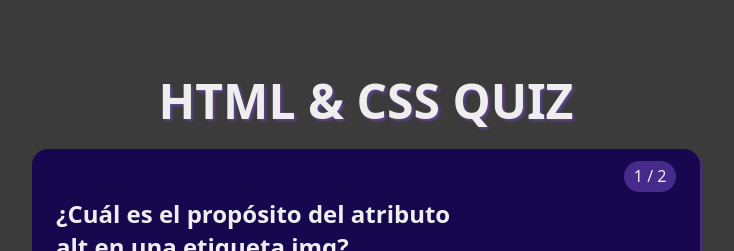
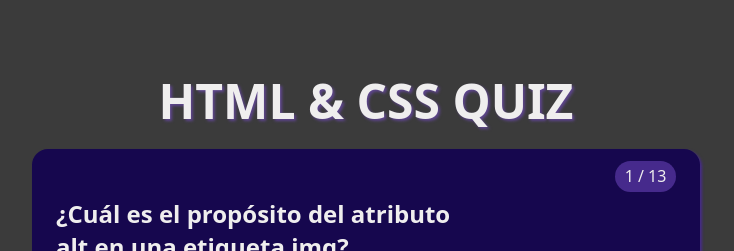
Before and after one commit to reposocratech/HTML-CSS-Quiz, a React (Vite) app: page / in a window 1280 px wide. Shown: the top 251 px of the page, without its empty margins (274-1008 px from the left). Built offline with nearby package versions, Linux system fonts and the light colour scheme.

Commit message:
Añadidas nuevas preguntas

```diff
--- a/src/data/questions.js
+++ b/src/data/questions.js
@@ -27,7 +27,138 @@ El atributo **alt** se usa en las imágenes para proporcionar un **texto alterna
       { id: 4, content: '<src>' },
     ],
     correctAnswer: 1,
-    additionalInfo:
-      'Para crear un enlace se usa la etiqueta <a> con el atributo href.',
+    additionalInfo: 'En HTML se usa la etiqueta `<a>` para crear un enlace.',
+  },
+  {
+    id: 3,
+    question: '¿Cuál es la función principal de CSS?',
+    options: [
+      { id: 1, content: 'Definir la estructura del documento' },
+      { id: 2, content: 'Estilizar y dar formato a los elementos HTML' },
+      { id: 3, content: 'Manejar la lógica del lado del cliente' },
+      { id: 4, content: 'Procesar datos del servidor' },
+    ],
+    correctAnswer: 2,
+    additionalInfo: 'CSS (Cascading Style Sheets) se utiliza principalmente para controlar el diseño, formato y presentación visual de los documentos HTML.',
+  },
+  {
+    id: 4,
+    question: '¿Qué significa HTML?',
+    options: [
+      { id: 1, content: 'Hyper Text Markup Language' },
+      { id: 2, content: 'High Tech Modern Language' },
+      { id: 3, content: 'Hyper Transfer Markup Language' },
+      { id: 4, content: 'Home Tool Markup Language' },
+    ],
+    correctAnswer: 1,
+    additionalInfo: 'HTML significa Hyper Text Markup Language. Es el lenguaje estándar para crear páginas web.',
+  },
+  {
+    id: 5,
+    question: '¿Cuál es la forma correcta de comentar en CSS?',
+    options: [
+      { id: 1, content: '// Este es un comentario' },
+      { id: 2, content: '<!-- Este es un comentario -->' },
+      { id: 3, content: '/* Este es un comentario */' },
+      { id: 4, content: '# Este es un comentario' },
+    ],
+    correctAnswer: 3,
+    additionalInfo: 'En CSS, los comentarios se escriben entre /* y */. Esto permite escribir notas o desactivar temporalmente ciertas reglas de estilo.',
+  },
+  {
+    id: 6,
+    question: '¿Qué propiedad CSS se usa para cambiar el color del texto?',
+    options: [
+      { id: 1, content: 'text-color' },
+      { id: 2, content: 'font-color' },
+      { id: 3, content: 'color' },
+      { id: 4, content: 'text-style' },
+    ],
+    correctAnswer: 3,
+    additionalInfo: 'La propiedad `color` en CSS se utiliza para especificar el color del texto dentro de un elemento.',
+  },
+  {
+    id: 7,
+    question: '¿Cuál es el propósito del elemento <head> en HTML?',
+    options: [
+      { id: 1, content: 'Contener el contenido principal de la página' },
+      { id: 2, content: 'Definir un encabezado visible' },
+      { id: 3, content: 'Contener metadatos y enlaces a recursos externos' },
+      { id: 4, content: 'Crear una sección de navegación' },
+    ],
+    correctAnswer: 3,
+    additionalInfo: 'El elemento <head> contiene metainformación sobre el documento HTML, como título, enlaces a hojas de estilo, scripts y otros metadatos.',
+  },
+  {
+    id: 8,
+    question: '¿Qué selector CSS se utiliza para seleccionar todos los elementos de una página?',
+    options: [
+      { id: 1, content: '#all' },
+      { id: 2, content: '.all' },
+      { id: 3, content: '*' },
+      { id: 4, content: 'all' },
+    ],
+    correctAnswer: 3,
+    additionalInfo: 'El selector universal `*` en CSS selecciona todos los elementos en un documento HTML.',
+  },
+  {
+    id: 9,
+    question: '¿Cuál es la diferencia principal entre margin y padding en CSS?',
+    options: [
+      { id: 1, content: 'No hay diferencia, son sinónimos' },
+      { id: 2, content: 'Margin es espacio fuera del elemento, padding es espacio dentro' },
+      { id: 3, content: 'Margin es para texto, padding es para imágenes' },
+      { id: 4, content: 'Padding es espacio fuera del elemento, margin es espacio dentro' },
+    ],
+    correctAnswer: 2,
+    additionalInfo: 'Margin crea espacio alrededor del elemento, fuera de sus bordes. Padding crea espacio dentro del elemento, entre sus bordes y su contenido.',
+  },
+  {
+    id: 10,
+    question: '¿Qué etiqueta HTML se usa para crear una lista no ordenada?',
+    options: [
+      { id: 1, content: '<ol>' },
+      { id: 2, content: '<list>' },
+      { id: 3, content: '<ul>' },
+      { id: 4, content: '<unordered>' },
+    ],
+    correctAnswer: 3,
+    additionalInfo: 'La etiqueta <ul> (unordered list) se usa para crear listas no ordenadas en HTML. Los elementos de la lista se definen con <li>.',
+  },
+  {
+    id: 11,
+    question: '¿Cuál es la forma correcta de vincular un archivo CSS externo en HTML?',
+    options: [
+      { id: 1, content: '<style src="styles.css">' },
+      { id: 2, content: '<link rel="stylesheet" href="styles.css">' },
+      { id: 3, content: '<css>styles.css</css>' },
+      { id: 4, content: '<script type="text/css" src="styles.css">' },
+    ],
+    correctAnswer: 2,
+    additionalInfo: 'Se usa la etiqueta <link> con los atributos rel="stylesheet" y href apuntando al archivo CSS para vincular hojas de estilo externas.',
+  },
+  {
+    id: 12,
+    question: '¿Qué propiedad CSS se utiliza para hacer que un elemento sea flexible?',
+    options: [
+      { id: 1, content: 'flexible' },
+      { id: 2, content: 'display: flex' },
+      { id: 3, content: 'position: flex' },
+      { id: 4, content: 'flex: true' },
+    ],
+    correctAnswer: 2,
+    additionalInfo: 'La propiedad `display: flex` se usa para crear un contenedor flexible, permitiendo un diseño más fácil y responsive de los elementos hijos.',
+  },
+  {
+    id: 13,
+    question: '¿Cuál es el propósito del atributo "viewport" en la etiqueta <meta>?',
+    options: [
+      { id: 1, content: 'Definir el idioma de la página' },
+      { id: 2, content: 'Establecer el título de la página' },
+      { id: 3, content: 'Controlar la visualización y escala en dispositivos móviles' },
+      { id: 4, content: 'Especificar la codificación de caracteres' },
+    ],
+    correctAnswer: 3,
+    additionalInfo: 'El atributo viewport en la etiqueta <meta> se usa para controlar cómo se muestra una página en dispositivos móviles, afectando el zoom y el ancho de la página.',
   },
 ];
```
